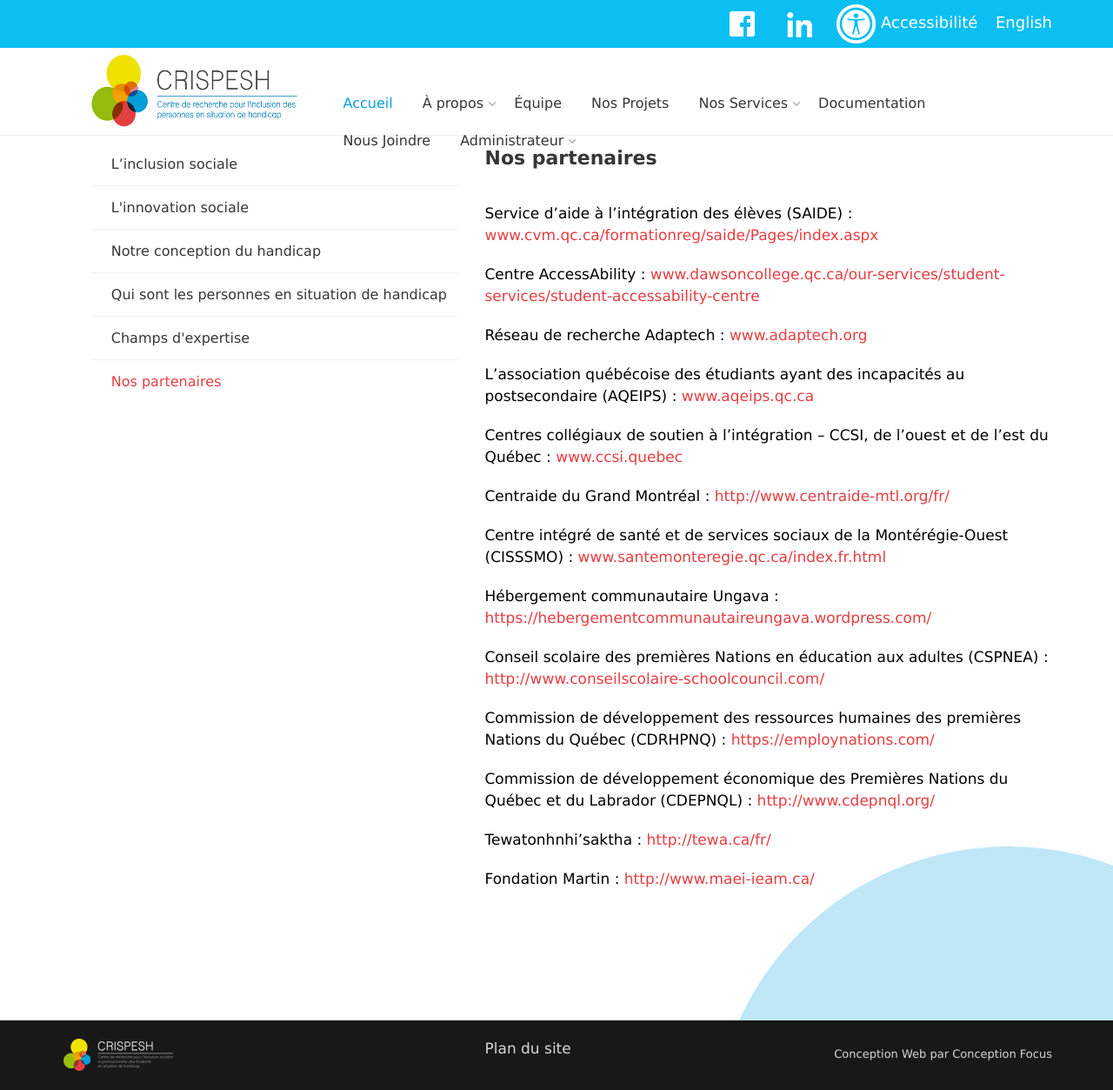
After one commit to Jeasim/ContentManagementSystem_web, a PHP site: page /accueilAdmin.php in a window 1280 px wide. The commit adds this page. Shown: the whole page at 87% size. Run offline with PHP 8.4, Linux system fonts and the light colour scheme; the visitor is signed in with stand-in values (Sample User, id 1); some libraries are stand-ins or nearby versions; some web fonts are replaced.

Commit message:
menu admin

```diff
--- /dev/null
+++ b/Web/accueilAdmin.php
@@ -0,0 +1,76 @@
+<?php
+	require_once("action/AccueilAdmin_Action.php");
+
+	$action = new AccueilAdmin_Action();
+	$action->execute();
+
+	require_once("partial/header.php");
+?>
+
+<div class="container">
+	<div class="row">
+
+		<div class="col-sm-5">
+			<div class="widget widget-categories">
+				<ul>
+					<li><a href="inclusion_sociale.php">L’inclusion sociale</a></li>
+					<li><a href="innovation_sociale.php">L'innovation sociale</a></li>
+					<li><a href="conception_handicap.php">Notre conception du handicap</a></li>
+					<li><a href="situation_handicap.php">Qui sont les personnes en situation de handicap</a></li>
+					<li><a href="champs_expertise.php">Champs d'expertise</a></li>
+					<li class="active"><a href="partenaires.php">Nos partenaires</a></li>
+				</ul>
+			</div><!-- widget-categories -->
+		</div><!-- col -->
+
+		<div class="col-sm-7">
+
+			<div class="blog-article">
+				<h1>Nos partenaires</h1>
+					<p>Service d’aide à l’intégration des élèves (SAIDE) :
+						<a href="http://www.cvm.qc.ca/formationreg/saide/Pages/index.aspx" target="_blank">www.cvm.qc.ca/formationreg/saide/Pages/index.aspx</a></p>
+
+					<p>Centre AccessAbility :
+						<a href="http://www.dawsoncollege.qc.ca/our-services/student-services/student-accessability-centre" target="_blank">www.dawsoncollege.qc.ca/our-services/student-services/student-accessability-centre</a></p>
+
+					<p>Réseau de recherche Adaptech :
+						<a href="http://www.adaptech.org" target="_blank">www.adaptech.org</a></p>
+
+					<p>L’association québécoise des étudiants ayant des incapacités au postsecondaire (AQEIPS) :
+						<a href="http://www.aqeips.qc.ca" target="_blank">www.aqeips.qc.ca</a></p>
+
+					<p>Centres collégiaux de soutien à l’intégration – CCSI, de l’ouest et de l’est du Québec :
+						<a href="http://ccsi.quebec/" target="_blank">www.ccsi.quebec</a></p>
+
+					<p>Centraide du Grand Montréal :
+						<a href="http://www.centraide-mtl.org/fr/" target="_blank">http://www.centraide-mtl.org/fr/</a></p>
+
+					<p>Centre intégré de santé et de services sociaux de la Montérégie-Ouest (CISSSMO) :
+						<a href="http://www.santemonteregie.qc.ca/index.fr.html" target="_blank">www.santemonteregie.qc.ca/index.fr.html</a></p>
+
+					<p>Hébergement communautaire Ungava :
+						<a href="https://hebergementcommunautaireungava.wordpress.com/" target="_blank">https://hebergementcommunautaireungava.wordpress.com/</a></p>
+
+					<p>Conseil scolaire des premières Nations en éducation aux adultes (CSPNEA) :
+						<a href="http://www.conseilscolaire-schoolcouncil.com/" target="_blank">http://www.conseilscolaire-schoolcouncil.com/</a></p>
+
+					<p>Commission de développement des ressources humaines des premières Nations du Québec (CDRHPNQ) :
+						<a href="https://employnations.com/" target="_blank">https://employnations.com/</a></p>
+
+					<p>Commission de développement économique des Premières Nations du Québec et du Labrador (CDEPNQL) :
+						<a href="http://www.cdepnql.org/ target="_blank"">http://www.cdepnql.org/</a></p>
+
+					<p>Tewatonhnhi’saktha :
+						<a href="http://tewa.ca/fr/" target="_blank">http://tewa.ca/fr/</a></p>
+
+					<p>Fondation Martin :
+						<a href="http://www.maei-ieam.ca/" target="_blank">http://www.maei-ieam.ca/</a></p>
+			</div><!-- blog-article -->
+		</div><!-- col -->
+	</div><!-- row -->
+</div><!-- container -->
+<div class="rond_background bleu droite grosseur_5" id="cercle_2"></div>
+
+
+<?php
+	require_once("partial/footer.php");
--- /dev/null
+++ b/Web/action/AccueilAdmin_Action.php
@@ -0,0 +1,13 @@
+<?php
+	require_once("action/CommonAction.php");
+
+	class AccueilAdmin_Action extends CommonAction {
+
+		public function __construct() {
+			parent::__construct(CommonAction::$VISIBILITY_ADMINISTRATOR, "Accueil administrateur", null, null, "Administrateur");
+		}
+
+		protected function executeAction() {
+
+		}
+	}
--- a/Web/action/CommonAction.php
+++ b/Web/action/CommonAction.php
@@ -31,7 +31,7 @@
 			}
 
 			if ($_SESSION["visibility"] < $this->pageVisibility) {
-				header("location:login.php");
+				header("location:index.php");
 				exit;
 			}
 
--- a/Web/assets/css/pages-style.css
+++ b/Web/assets/css/pages-style.css
@@ -1945,7 +1945,7 @@
 ***********************************************************************************/
 
 #form-connection-admin{
-	margin: 150px auto;
+	margin: 100px auto;
 	padding: 50px 50px;
 	width: 25%;
 	border: 2px solid #0bbff2;
--- a/Web/partial/header.php
+++ b/Web/partial/header.php
@@ -183,9 +183,33 @@
                             <li >
                                 <a href="nous_joindre.php">Nous Joindre</a>
                             </li>
+
+                        <?php
+                        if($_SESSION["visibility"] === CommonAction::$VISIBILITY_ADMINISTRATOR){
+                            ?>
+                                <li>
+                                    <a href="accueilAdmin.php">Administrateur</a>
+                                    <ul>
+                                        <li>
+                                            <a href="">Modifier la page "Accueil"</a>
+                                        </li>
+                                        <li>
+                                            <a href="">Modifier la page "Équipe"</a>
+                                        </li>
+                                        <li>
+                                            <a href="">Modifier la page "Projets"</a>
+                                        </li>
+                                        <li>
+                                            <a href="?logout=true">Se déconnecter</a>
+                                        </li>
+                                    </ul>
+                                </li>
+                            <?php
+                        }
+                    ?>
                         </ul>
+                    </nav>
 
-                    </nav>
 
                 </div><!-- col -->
             </div><!-- row -->
--- a/Web/admin.php
+++ b/Web/portailAdmin.php
@@ -1,7 +1,7 @@
 <?php
-	require_once("action/Admin_Action.php");
+	require_once("action/PortailAdmin_Action.php");
 
-	$action = new Admin_Action();
+	$action = new PortailAdmin_Action();
 	$action->execute();
 
 	require_once("partial/header.php");
@@ -14,7 +14,7 @@
 			<div class="form-title">Portail administrateur</div>
 		</div>
 
-		<form action="admin.php" method="post">
+		<form action="portailAdmin.php" method="post">
 
 			<div class="form-single-line">
 				<div class="form-info-label">Nom d'usager: </div>
```
Also changed, not shown: Web/action/PortailAdmin_Action.php (renamed from Web/action/Admin_Action.php, +5 -2 lines).
